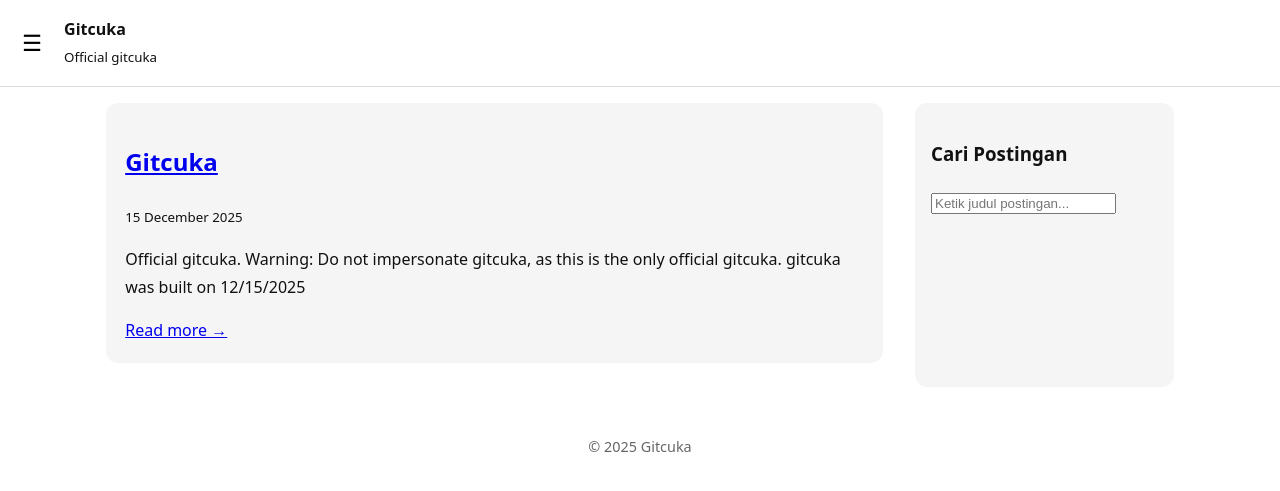
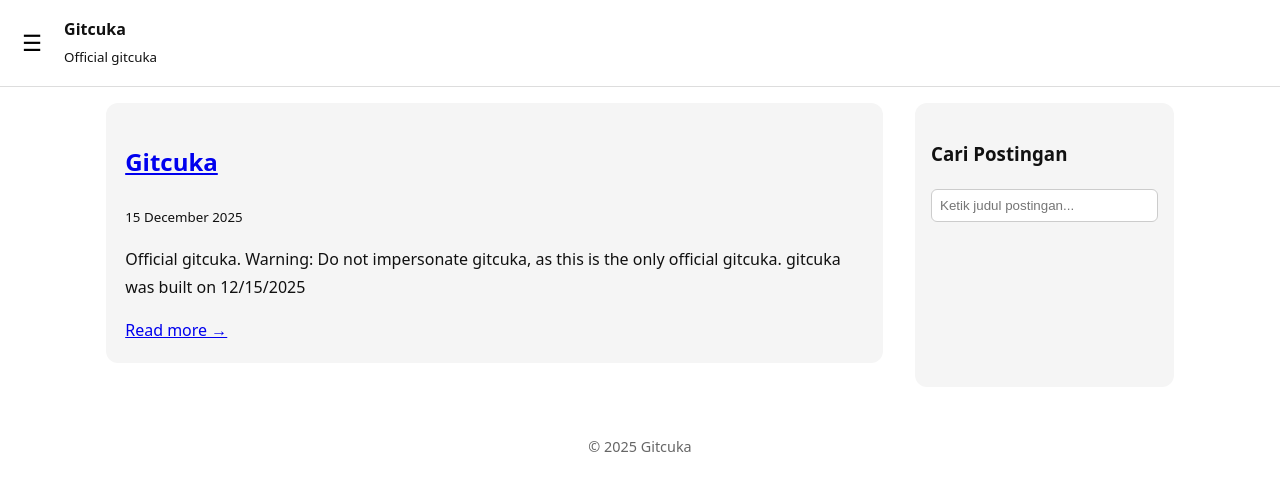
Before and after one commit to gitcuka/gitcuka.github.io, a Jekyll site: the page built from index.html, in a window 1280 px wide. Shown: the top 491 px of the page. Built offline with Jekyll 4.4.1, drawn with Linux system fonts in a browser that asks for light colours.

Commit message:
Update gitcukastyles.css

```diff
--- a/assets/gitcukastyles.css
+++ b/assets/gitcukastyles.css
@@ -92,6 +92,26 @@ article {
   border-radius: 12px;
 }
 
+/* Search sidebar */
+#searchInput {
+  width: 100%;
+  padding: 0.5rem;
+  margin-bottom: 0.7rem;
+  border-radius: 6px;
+  border: 1px solid #ccc;
+}
+
+#searchResults {
+  list-style: none;
+  padding: 0;
+  margin: 0;
+}
+
+#searchResults li {
+  margin-bottom: 0.4rem;
+  font-size: 0.95rem;
+}
+
 /* Footer */
 footer {
   text-align: center;
```
